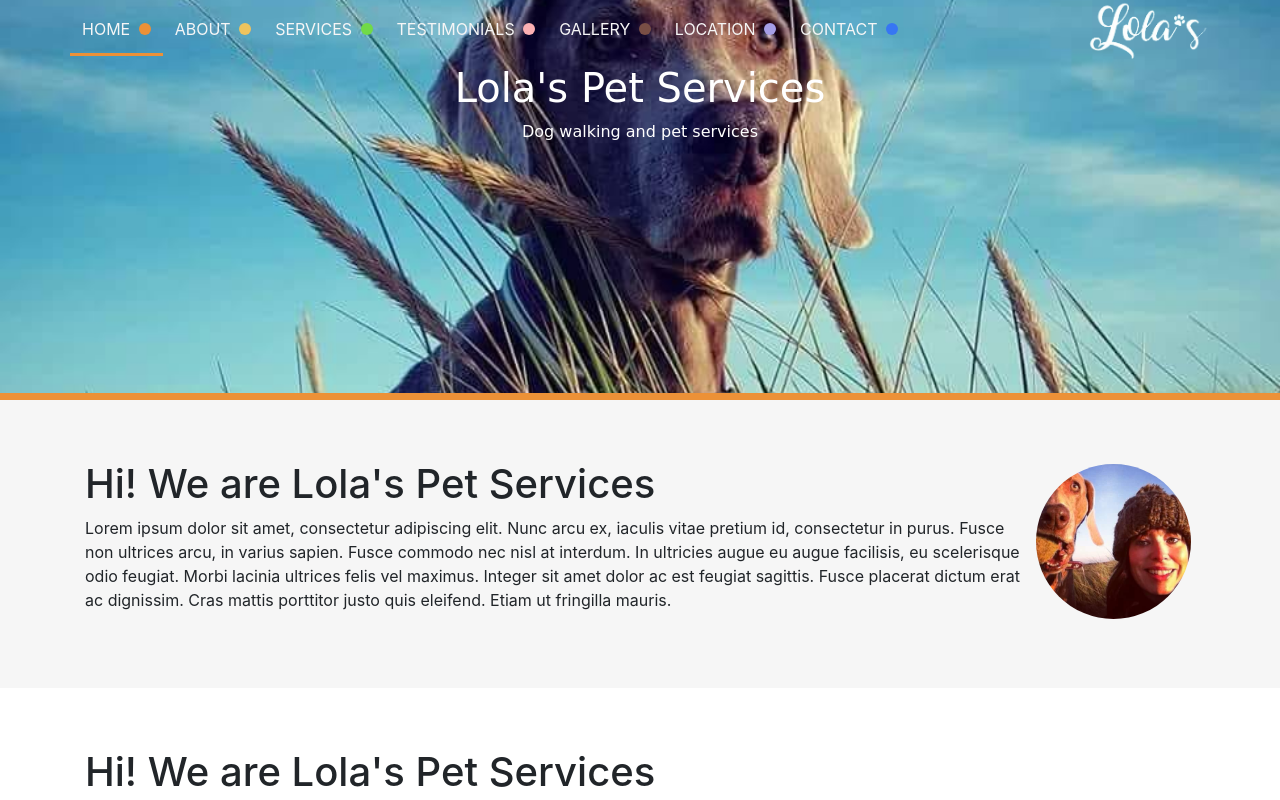
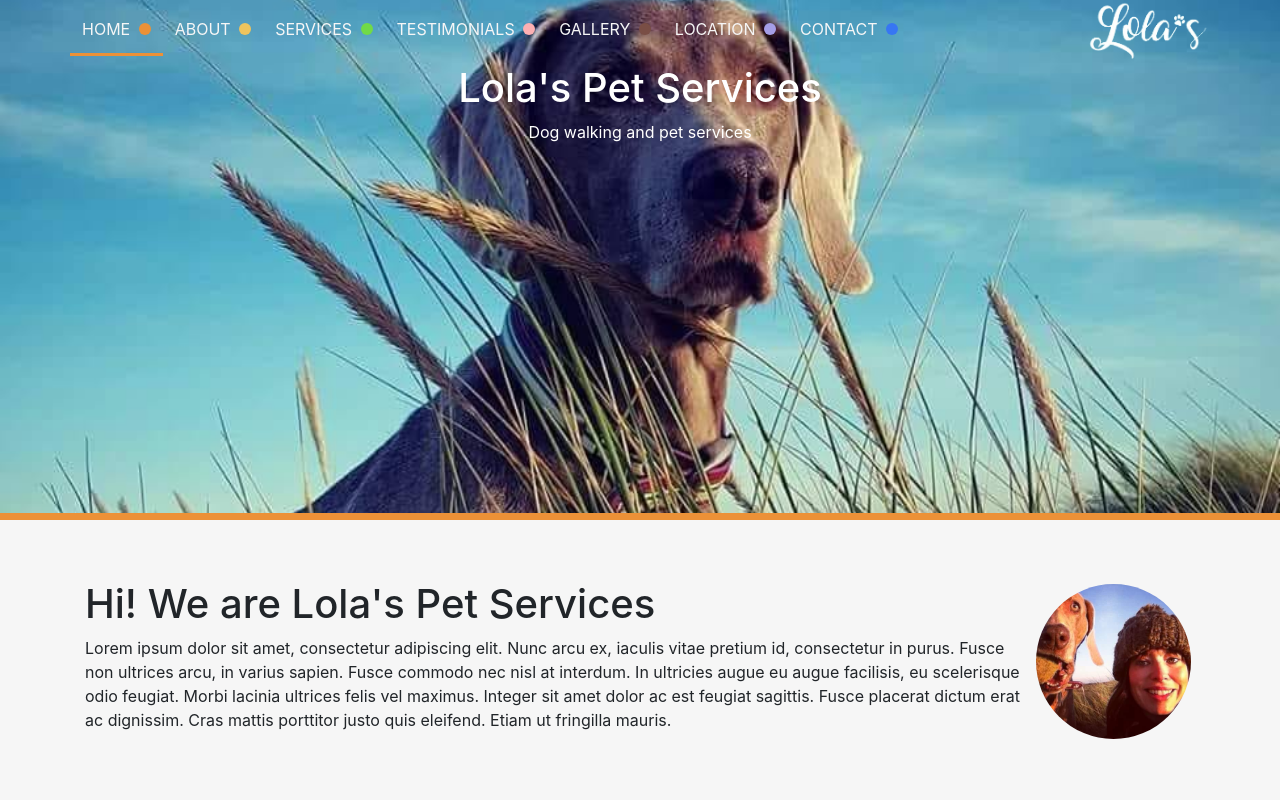
Before and after one commit to RebeccaHough/lolas-petservices, a website: page src/index.html in a window 1280 px wide. Shown: the top 800 px of the page. Drawn offline with nearby package versions, Linux system fonts and the light colour scheme.

Commit message:
update: header height, font-family of header; fix: mobile menu hover resizing whole menu

```diff
--- a/assets/stylesheets/style.scss
+++ b/assets/stylesheets/style.scss
@@ -3,7 +3,7 @@
 /*** IDs ***/
 /* General */
 #header {
-    height: 50vh;
+    height: 520px;
     margin-bottom: 0;
     border-bottom: 7px $primary solid;
 
@@ -18,7 +18,7 @@
     background-size: cover;
 
     color: $white;
-    font-family: cursive;
+    //font-family: Arial, sans-serif;
 }
 #mainNav {
     //Deal with strange margin/padding collapse
@@ -32,6 +32,10 @@
     }
     .active, .nav-item:not(#nav-brand-item):hover {
         border-bottom: 3px solid;
+        padding-bottom: 0 !important;
+    }
+    .nav-item:not(#nav-brand-item) {
+        padding-bottom: 3px;
     }
     .nav-link:not(#nav-brand) {
         padding: .75rem;
```
Also changed, not shown: assets/stylesheets/style.css.
